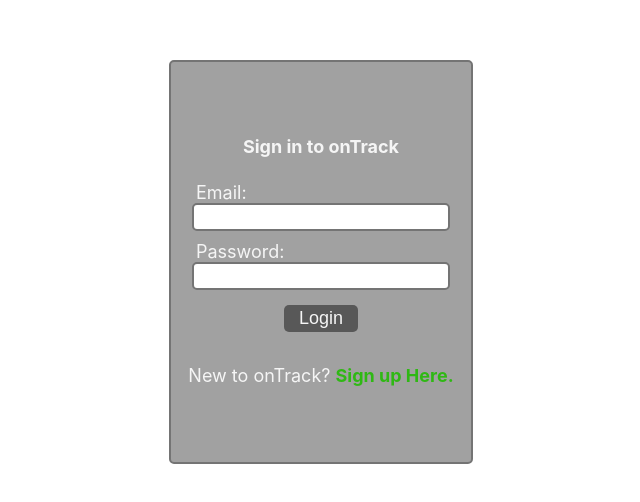
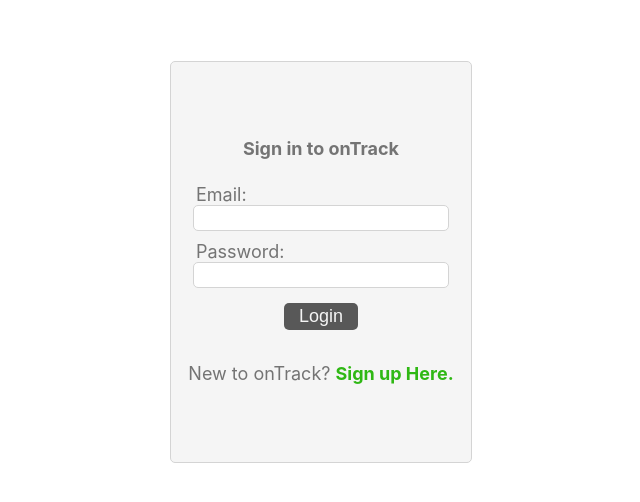
Before and after one commit to Phantom-Wolf/chore-tracker-capstone-client, a React (Create React App) app: page /Login in a window 1280 px wide. Shown: the part 138-640 px from the top of the page, without its empty margins (319-959 px from the left). Built offline with nearby package versions, Linux system fonts and the light colour scheme.

Commit message:
adjusted login form layout again

```diff
--- a/src/App/App.css
+++ b/src/App/App.css
@@ -91,9 +91,9 @@ ul {
 }
 
 .addTask input, select, textarea {
-	border-radius: 3px;
-	border-style: solid;
-	border-color: grey;
+	border-radius: 5px;
+	border: 1px solid rgb(173, 173, 173);
+	line-height: 22px;
 }
 
 .addTask #datePicker {
--- a/src/CategoryListNav/CategoryListNav.js
+++ b/src/CategoryListNav/CategoryListNav.js
@@ -19,14 +19,6 @@ export class CategoryListNav extends Component {
 			}
 		};
 	}
-
-	// componentDidUpdate() {
-	// 	if (window.innerWidth > 1100) {
-	// 		this.setState({
-	// 			isToggle: true,
-	// 		});
-	// 	}
-	// }
 
 	static contextType = ChoreContext;
 
@@ -83,7 +75,7 @@ export class CategoryListNav extends Component {
 						</li>
 						<li className="logout" onClick={this.logout}>
 							<NavLink
-								to={`/login`}
+								to={`/Landing`}
 								className="catNav navAddTask logout "
 								style={{
 									display: this.state.isToggle || window.innerWidth > 1100 ? "block" : "none",
--- a/src/Login/Login.css
+++ b/src/Login/Login.css
@@ -1,17 +1,19 @@
+
+
 .loginForm form {
 	display: flex;
 	position: fixed;
 	top: 50%;
 	left: 50%;
 	transform: translate(-50%, -50%);
-	background-color: rgb(161, 161, 161);
-	color: whitesmoke;
+	background-color: whitesmoke;
+	color: rgb(116, 116, 116);
 	flex-direction: column;
 	justify-content: center;
 	align-items: center;
 	width: 300px;
 	height: 400px;
-	border: 2px solid rgb(116, 116, 116);
+	border: 1px solid rgb(212, 212, 212);
 	border-radius: 5px;
 	font-size: 18px;
 }
@@ -25,15 +27,13 @@
 
 .logEmail, .logPass {
 	display: block;
-	/* margin: 0px 50%; */
 	text-align: center;
 }
 
 
 .loginForm input {
-	/* margin-left: 5px; */
 	width: 250px;
-	border: 2px solid rgb(116, 116, 116);
+	border: 1px solid rgb(212, 212, 212);
 	border-radius: 5px;
 	line-height: 22px;
 }
--- a/src/Register/Register.css
+++ b/src/Register/Register.css
@@ -13,7 +13,7 @@
 
 .signUpForm input {
 	width: 100%;
-	border: 2px solid rgb(116, 116, 116);
+	border: 1px solid rgb(173, 173, 173);
 	border-radius: 5px;
 	line-height: 22px;
 }
```
